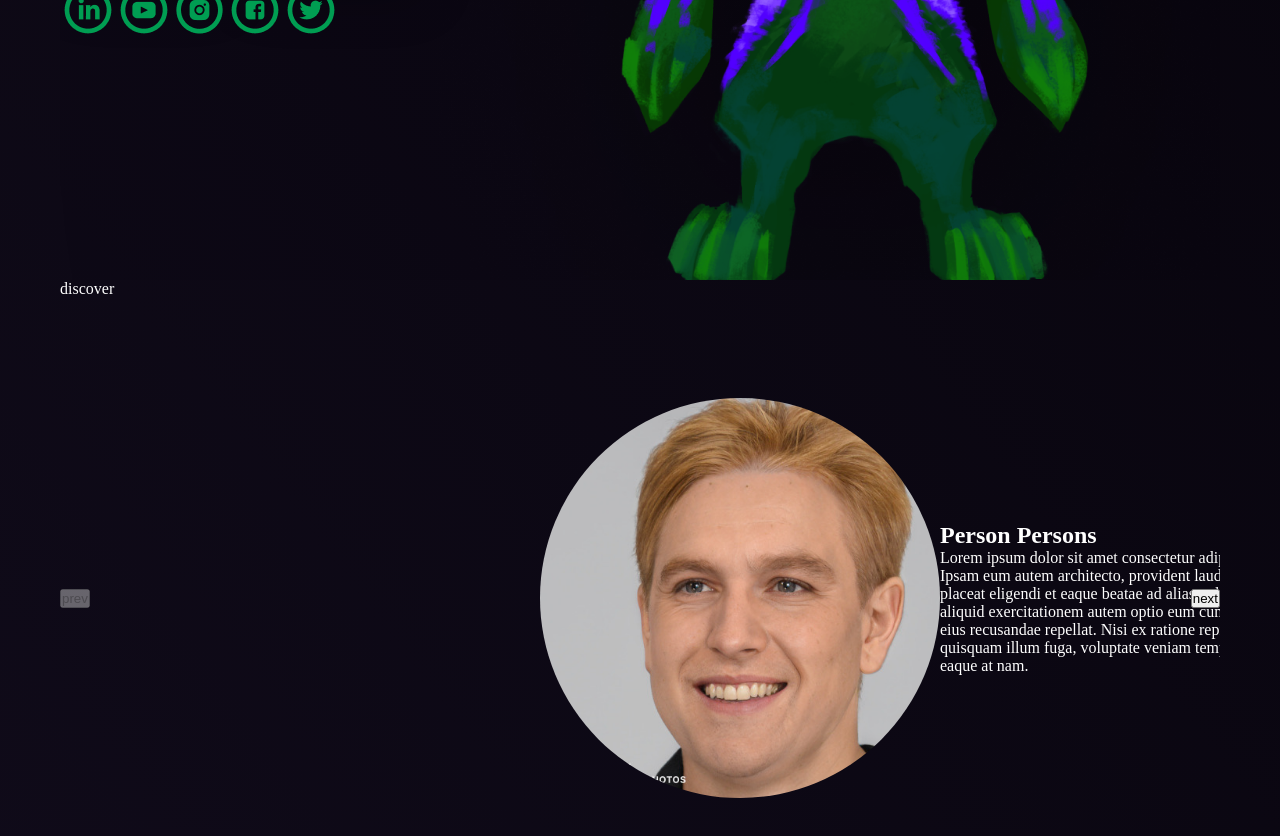
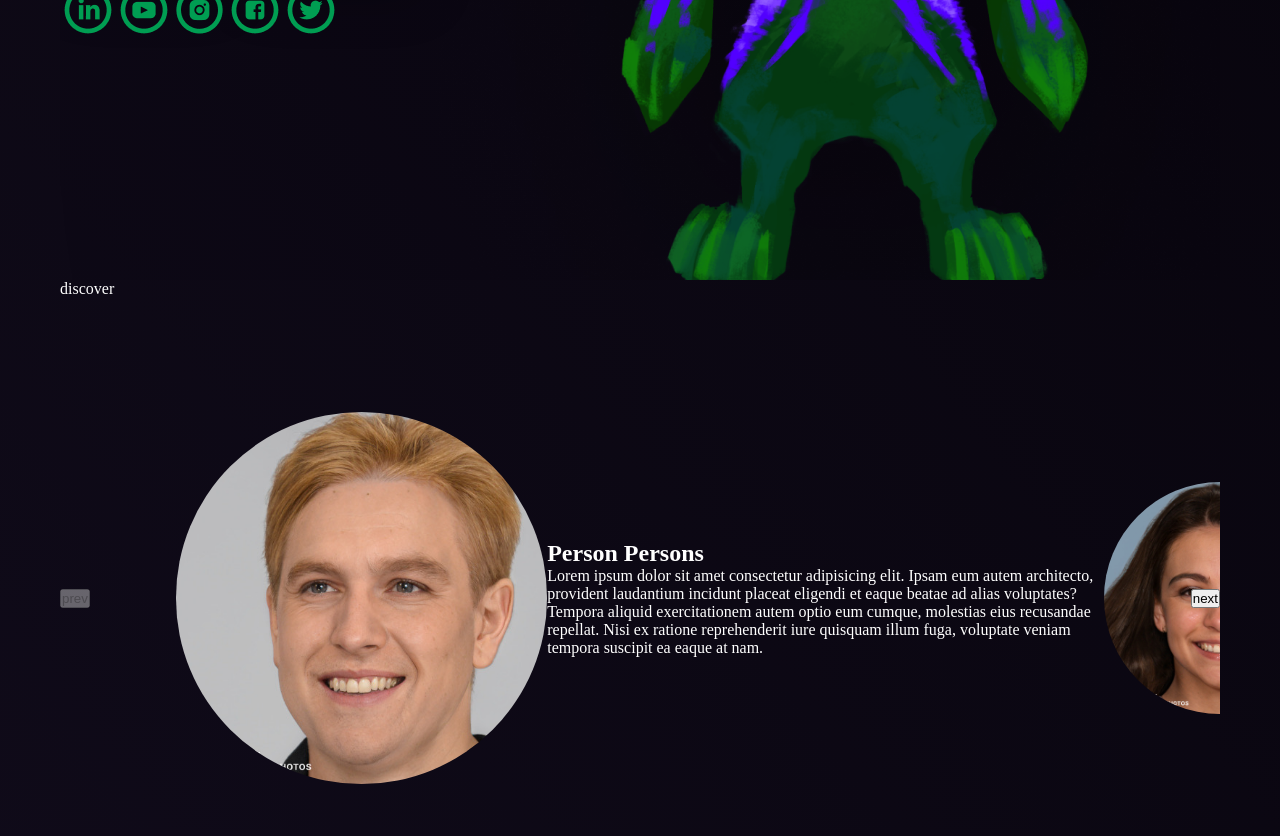
Before and after one commit to storeworkflows/site, a React (Create React App) app: page / in a window 1280 px wide. Shown: the part 520-1356 px from the top of the page. Built offline with nearby package versions, Linux system fonts and the light colour scheme; a web font is replaced by a local one.

Commit message:
completed animation

```diff
--- a/src/components/carousel/Carousel.tsx
+++ b/src/components/carousel/Carousel.tsx
@@ -1,4 +1,4 @@
-import React, { useState, MouseEvent } from "react";
+import React, { useState, MouseEvent, createRef, Ref, RefObject, useRef, useEffect } from "react";
 import "./carousel.scss";
 import face1 from '../../assets/img/face1.jpg'
 import face2 from '../../assets/img/face2.jpg'
@@ -44,25 +44,41 @@ const slides: Array<Slide> = [
 
 const Carousel = () => {
   const [currentSlide, setCurrentSlide] = useState(0);
-  const [transitionDistance, setTransitionDistance] = useState(30)
+  const [transitionDistance, setTransitionDistance] = useState(0)
   const length: number = slides.length;
-  const nextSlide = (event:MouseEvent) => {
+
+  let containerRef = useRef<HTMLElement>(null)
+  useEffect(() => {
+    if (currentSlide === 0) {
+      const containerSize = containerRef.current?.offsetWidth || 0
+      setTransitionDistance(containerSize / length / 2)
+    }
+    function handleResize() {
+      setCurrentSlide(0)
+    }
+    window.addEventListener('resize', handleResize)
+  }, [transitionDistance, length, currentSlide])
+  const nextSlide = (event: MouseEvent) => {
     const slideNumber: number = currentSlide === length - 1 ? 0 : currentSlide + 1
+    const containerSize = containerRef.current?.offsetWidth || 0
     setCurrentSlide(slideNumber)
-    setTransitionDistance(transitionDistance - 30)
+    setTransitionDistance(transitionDistance - containerSize / length)
+    console.log(transitionDistance + containerSize / length)
   }
-  const prevSlide = (event: MouseEvent) =>{
-    const slideNumber: number = currentSlide === 0? length - 1: currentSlide - 1
+  const prevSlide = (event: MouseEvent) => {
+    const slideNumber: number = currentSlide === 0 ? length - 1 : currentSlide - 1
     setCurrentSlide(slideNumber)
-    setTransitionDistance(transitionDistance + 30)
+    const containerSize = containerRef.current?.offsetWidth || 0
+    setTransitionDistance(transitionDistance + containerSize / length)
+    console.log(transitionDistance + containerSize / length)
   }
 
 
 
 
   return (
-    <section className="container">
-      <div className="carousel" style={{transform: `translateX(${transitionDistance}rem)`}}>
+    <section ref={containerRef} className="container">
+      <div className="carousel" style={{ transform: `translateX(${transitionDistance}px)` }}>
         {
           slides.map((slide, index) =>
             <div key={index} className={`slide ${index === currentSlide ? 'active' : ''}`}>
@@ -76,8 +92,8 @@ const Carousel = () => {
 
       </div>
       <div className="controls">
-        <button className="control" onClick={prevSlide} disabled={currentSlide===0}>prev</button>
-        <button className="control" onClick={nextSlide} disabled={currentSlide===length-1}>next</button>
+        <button className="control" onClick={prevSlide} disabled={currentSlide === 0}>prev</button>
+        <button className="control" onClick={nextSlide} disabled={currentSlide === length - 1}>next</button>
       </div>
     </section>
 
--- a/src/components/carousel/carousel.scss
+++ b/src/components/carousel/carousel.scss
@@ -1,3 +1,11 @@
+$containerSizeXS: 540px;
+$containerSizeS: 720px;
+$containerSizeM: 960px;
+$containerSizeLg: 1160px;
+$slideWidthCoef: 0.2;
+$activeSlideCoef: 0.8;
+$activeImagePercentage: 40%;
+$activeInfoPercentage: 60%;
 .container {
   display: block;
   overflow: hidden;
@@ -11,40 +19,43 @@
   flex-wrap: nowrap;
   width: auto;
   height: 600px;
-  gap: 1rem;
-  transition: all 1s ease-in-out;
+  //gap: 1rem;
+  transition: all 1s ease-in-out .2s;
 }
 .slide {
   display: flex;
   justify-content: space-between;
   align-items: center;
-  flex-grow: 1;
-  flex-basis: 20rem;
-  min-width: 20rem;
+  //flex-grow: 1;
+  //max-width: 50rem;
+  //min-width: 15rem;
   flex-direction: row;
-  transition: all 1s ease-in-out;
+  transition: all .2s ease-in-out .2s;
+
   &.active {
-    flex-grow: 2;
-    flex-basis: 50rem;
-    min-width: 50rem;
+    //flex-grow: 2;
+    //flex-basis: 50rem;
+    //min-width: 50rem;
+    //max-width: 50rem;
     .slide__image {
-      max-width: 50%;
+      //max-width: 20rem;
     }
     .slide__info {
-      width: 50%;
+      //width: 30rem;
       opacity: 1;
+      transition: opacity .2s ease-in .4s, width .2s ease-in 0ms;
     }
   }
 }
 .slide__image {
   border-radius: 50%;
-  max-width: 100%;
-  transition: all 1s ease-in-out;
+  transition: all .2s ease-in-out .2s;
 }
 .slide__info {
   width: 0;
   opacity: 0;
-  transition: all 1s ease-in-out;
+  transition: opacity .2s ease 0ms, width .2s ease .2s;
+  //transition-delay: 1s
 }
 .controls {
   position: absolute;
@@ -55,3 +66,87 @@
   display: flex;
   height: 100%;
 }
+@media (min-width: 575.98px){
+  //540
+  .slide__image{
+    max-width: $containerSizeXS*$slideWidthCoef;
+  }
+  .slide {
+    max-width: $containerSizeXS*$activeSlideCoef;
+    min-width: $containerSizeXS*$slideWidthCoef;
+    &.active{
+      min-width: $containerSizeXS*$activeSlideCoef;
+      max-width: $containerSizeXS*$activeSlideCoef;
+      .slide__image{
+        max-width: $activeImagePercentage;
+      }
+      .slide__info{
+        width: $activeInfoPercentage;
+      }
+    }
+  }
+
+}
+
+@media (min-width: 767.98px){
+  //720
+  .slide__image{
+    max-width: $containerSizeS*$slideWidthCoef;
+  }
+  .slide {
+    max-width: $containerSizeS*$activeSlideCoef;
+    min-width: $containerSizeS*$slideWidthCoef;
+    &.active{
+      min-width: $containerSizeS*$activeSlideCoef;
+      max-width: $containerSizeS*$activeSlideCoef;
+      .slide__image{
+        max-width: $activeImagePercentage;
+      }
+      .slide__info{
+        width: $activeInfoPercentage;
+      }
+    }
+  }
+}
+
+@media (min-width: 991.98px) {
+  //960
+  .slide__image{
+    max-width: $containerSizeM*$slideWidthCoef;
+  }
+  .slide {
+    max-width: $containerSizeM*$activeSlideCoef;
+    min-width: $containerSizeM*$slideWidthCoef;
+    &.active{
+      min-width: $containerSizeM*$activeSlideCoef;
+      max-width: $containerSizeM*$activeSlideCoef;
+      .slide__image{
+        max-width: $activeImagePercentage;
+      }
+      .slide__info{
+        width: $activeInfoPercentage;
+      }
+    }
+  }
+}
+
+@media (min-width: 1199.98px){
+  //1160
+  .slide__image{
+    max-width: $containerSizeLg*$slideWidthCoef;
+  }
+  .slide {
+    max-width: $containerSizeLg*$activeSlideCoef;
+    min-width: $containerSizeLg*$slideWidthCoef;
+    &.active{
+      min-width: $containerSizeLg*$activeSlideCoef;
+      max-width: $containerSizeLg*$activeSlideCoef;
+      .slide__image{
+        max-width: $activeImagePercentage;
+      }
+      .slide__info{
+        width: $activeInfoPercentage;
+      }
+    }
+  }
+}
```
